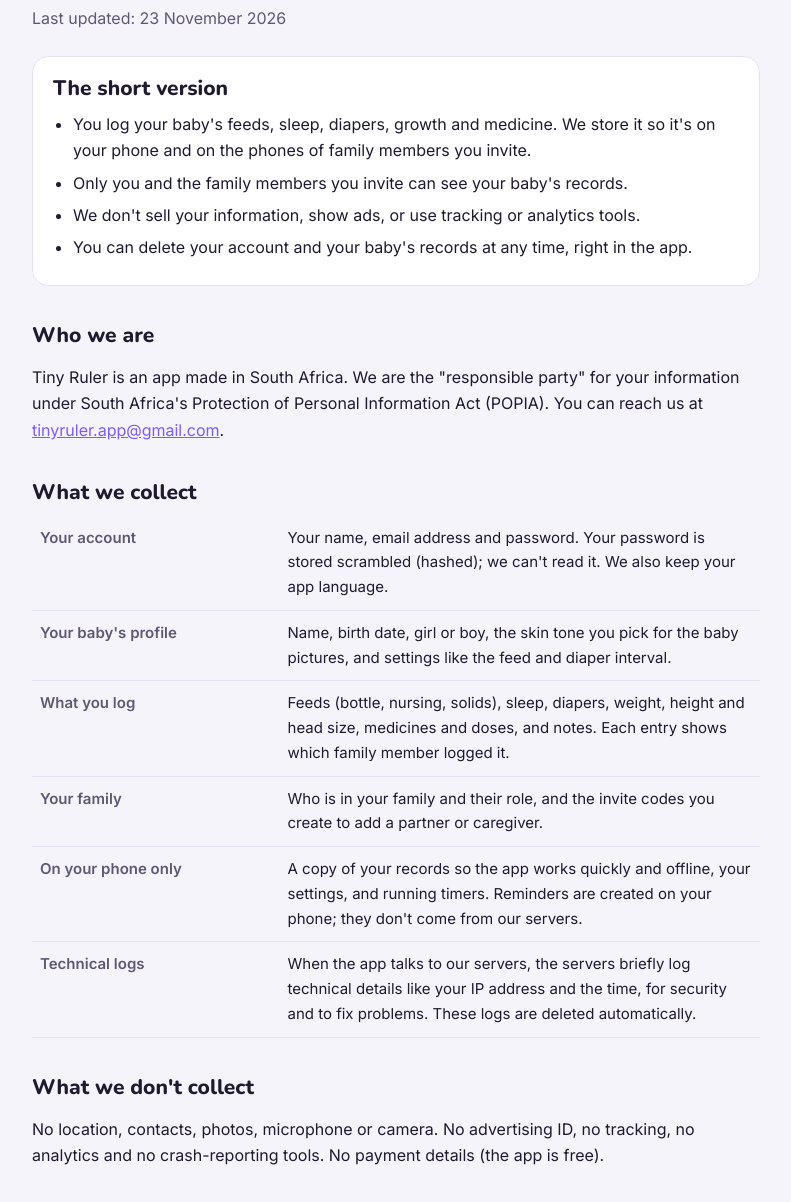
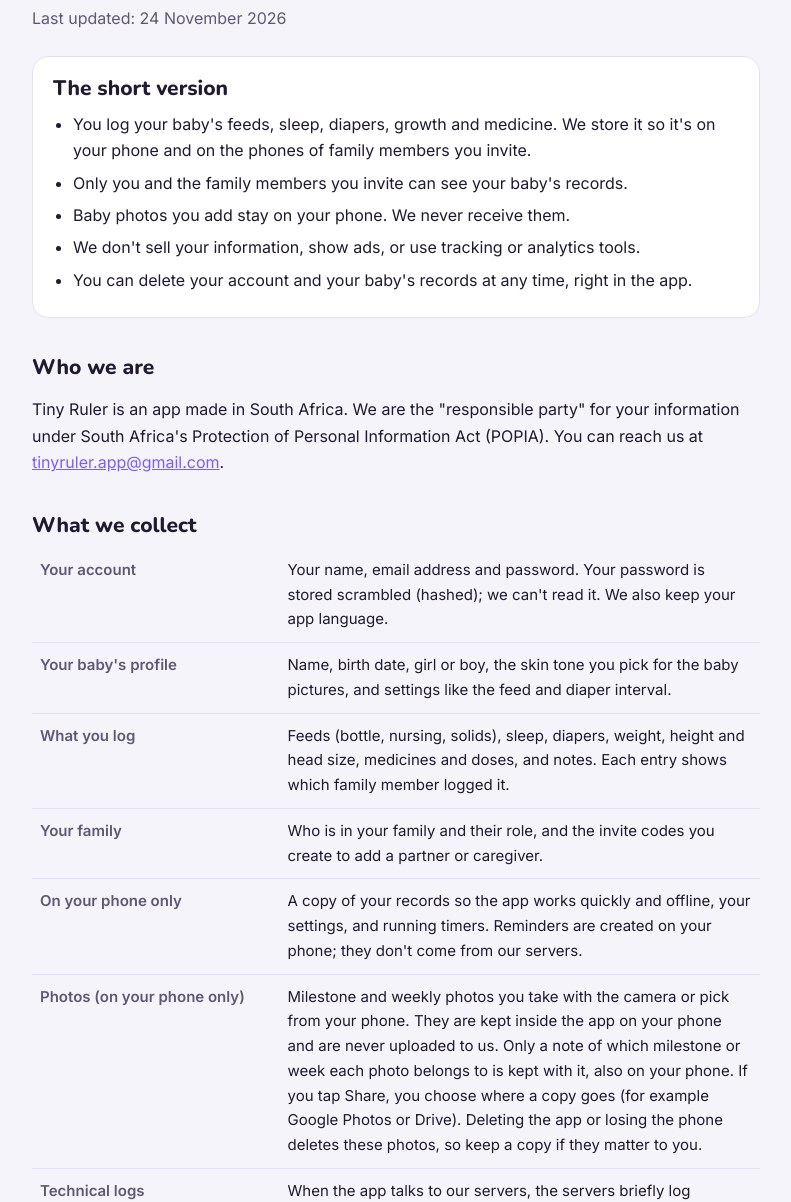
Before and after one commit to tinyrulerapp-sketch/tinyrulerapp-sketch.github.io, a plain HTML site: page privacy/index.html in a window 1280 px wide. Shown: the part 91-1293 px from the top of the page, without its empty margins (244-1035 px from the left). Drawn offline with nearby package versions, Linux system fonts and the light colour scheme.

Commit message:
Privacy and deletion pages: baby photos stay on the phone (24 Nov 2026)

```diff
--- a/privacy/index.html
+++ b/privacy/index.html
@@ -47,13 +47,14 @@
   <img class="logo" src="../icon.png" alt="" width="52" height="52">
   <h1>Privacy Policy <small>Tiny Ruler: Baby Tracker</small></h1>
 </header>
-<p class="updated">Last updated: 23 November 2026</p>
+<p class="updated">Last updated: 24 November 2026</p>
 
 <section class="card short" aria-labelledby="short">
   <h2 id="short" style="margin-top:0">The short version</h2>
   <ul>
     <li>You log your baby's feeds, sleep, diapers, growth and medicine. We store it so it's on your phone and on the phones of family members you invite.</li>
     <li>Only you and the family members you invite can see your baby's records.</li>
+    <li>Baby photos you add stay on your phone. We never receive them.</li>
     <li>We don't sell your information, show ads, or use tracking or analytics tools.</li>
     <li>You can delete your account and your baby's records at any time, right in the app.</li>
   </ul>
@@ -69,11 +70,12 @@
   <tr><th>What you log</th><td>Feeds (bottle, nursing, solids), sleep, diapers, weight, height and head size, medicines and doses, and notes. Each entry shows which family member logged it.</td></tr>
   <tr><th>Your family</th><td>Who is in your family and their role, and the invite codes you create to add a partner or caregiver.</td></tr>
   <tr><th>On your phone only</th><td>A copy of your records so the app works quickly and offline, your settings, and running timers. Reminders are created on your phone; they don't come from our servers.</td></tr>
+  <tr><th>Photos (on your phone only)</th><td>Milestone and weekly photos you take with the camera or pick from your phone. They are kept inside the app on your phone and are never uploaded to us. Only a note of which milestone or week each photo belongs to is kept with it, also on your phone. If you tap Share, you choose where a copy goes (for example Google Photos or Drive). Deleting the app or losing the phone deletes these photos, so keep a copy if they matter to you.</td></tr>
   <tr><th>Technical logs</th><td>When the app talks to our servers, the servers briefly log technical details like your IP address and the time, for security and to fix problems. These logs are deleted automatically.</td></tr>
 </table>
 
 <h2 id="not">What we don't collect</h2>
-<p>No location, contacts, photos, microphone or camera. No advertising ID, no tracking, no analytics and no crash-reporting tools. No payment details (the app is free).</p>
+<p>No location, contacts or microphone. The camera is only used when you take a baby photo, and those photos never leave your phone unless you share them yourself. No advertising ID, no tracking, no analytics and no crash-reporting tools. No payment details (the app is free).</p>
 
 <h2 id="use">How we use it</h2>
 <ul>
```
Also changed, not shown: delete/index.html (+2 -1 lines).
